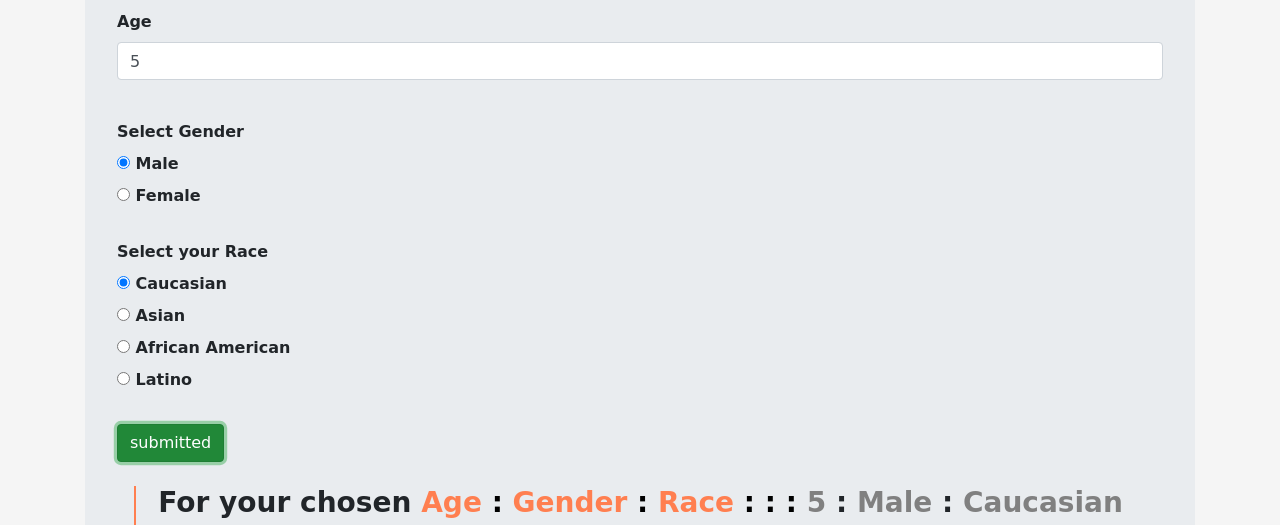
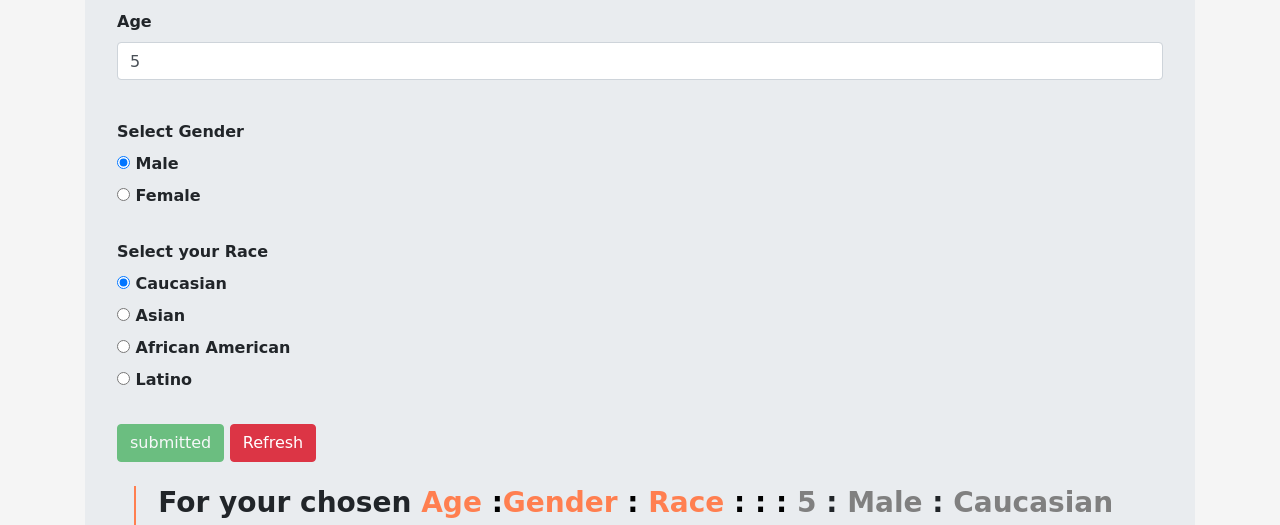
Before and after one commit to Rekjal/age-Calculator-E2-WW5, a website built with webpack: page src/index.html in a window 1280 px wide. Both pictures are taken after typing "5" into the empty fields and a click on the button "Submit". Shown: the part 250-775 px from the top of the page. Built offline with nearby package versions, Linux system fonts and the light colour scheme.

Commit message:
Add Refresh buttin, Clean up HTML errors, and remove unused files

```diff
--- a/src/index.html
+++ b/src/index.html
@@ -16,8 +16,7 @@
       <form id="formOne" name="ageCalculator">
         <div class="form-group">
           <label for="age">Age</label>
-          <input id="age" class="form-control" required input type="number" name="age" min="1" max="150" step="1"
-            placeholder="Enter Age" />
+          <input id="age" class="form-control" required type="number" name="age" min="1" max="150" step="1" placeholder="Enter Age" />
         </div>
         <br>
         <label>Select Gender</label>
@@ -59,34 +58,20 @@
             Latino
           </label>
         </div>
-        </br>
+        <br>
         <button type="submit" id="submit" class="btn btn-success">Submit</button>
+        <button type="submit" id="restart" class="btn btn-danger">Refresh</button>
         <br>
-          <br>
+        <br>
         <div id="output">
-          <p class="mb-0">
-          <h3 id><span id ="h3ID">For your chosen <span class="goldColor">Age</span><span class="blackColor"> : </span><span
-              class="goldColor">Gender</span><span class="blackColor"> : </span><span
-              class="goldColor">Race</span><span class="blackColor"> : : : </span><span id="ageSecRace"></span></span>
-          </h3>
-          </p>
+          <h3><span id="h3ID">For your chosen <span class="goldColor">Age</span><span class="blackColor"> :</span><span class="goldColor">Gender</span><span class="blackColor"> : </span><span class="goldColor">Race</span><span class="blackColor"> : : : </span><span id="ageSecRace"></span></span></h3>
           <blockquote class="blockquote fontResult">
             <ul id="planetAge"></ul>
           </blockquote>
-
         </div>
-
-
+      </form>
     </div>
-    <div class="aTag">
-      <a href="./index.html" id="aTag">Refresh Page</a>
-    </div>
-    </form>
   </div>
-
-
-
-
 </body>
 
 </html>
--- a/src/js/LifeExpectancy.js
+++ /dev/null
@@ -1,3 +0,0 @@
-export default class LifeExpectancy {
-
-}
--- a/src/main.js
+++ b/src/main.js
@@ -4,16 +4,22 @@ import 'bootstrap/dist/css/bootstrap.min.css';
 import './css/styles.css';
 import Calculator from './js/Calculator';
 
+$(document).ready(() => {
+  var buttonObj = document.querySelector("button");
+  $('#restart').click(() => {
+    document.location.reload(true);       //Reload Page
+    buttonObj.textContent = "submit";
+  });
+  $('#formOne').submit((event) => {
+    var buttonObj = document.querySelector("button");
+    buttonObj.textContent = "submitted";
+    buttonObj.disabled = true;
+    event.preventDefault();
 
-$(document).ready(function () {
-  $('#formOne').submit(function (event) {
     event.preventDefault();
     $("#output").hide();
     $("ul#planetAge").empty();
     $("#ageSecRace").empty();
-    // $("#h3ID").empty();
-    var buttonObj = document.querySelector("button");
-    buttonObj.textContent = "submitted";
 
     const userEnteredAge = parseInt($("#age").val());
     const userEnteredSex = $("input:radio[name=sex]:checked").val();
@@ -38,7 +44,7 @@ $(document).ready(function () {
       if (yearsLeft < 0) {
         yearsLeftText = `Should have kicked the bucket ${-yearsLeft} years ago`;
       }
-      else if(yearsLeft === 0) {
+      else if (yearsLeft === 0) {
         yearsLeftText = `Death is knocking on your door (years left to live is ${yearsLeft})`;
       }
       else {
@@ -50,5 +56,4 @@ $(document).ready(function () {
       $("ul#planetAge").append(finalText);
     });
   });
-
 });
```
